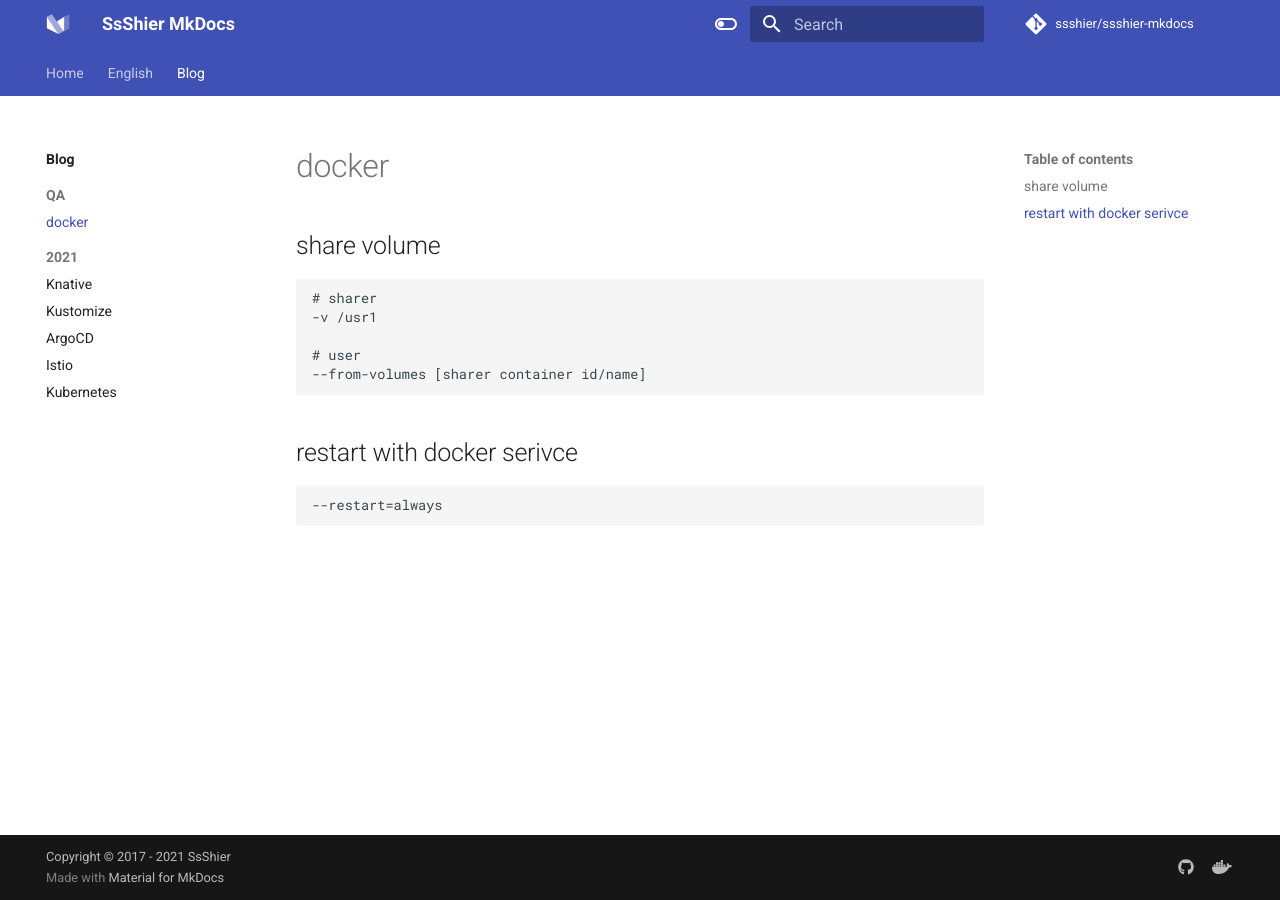
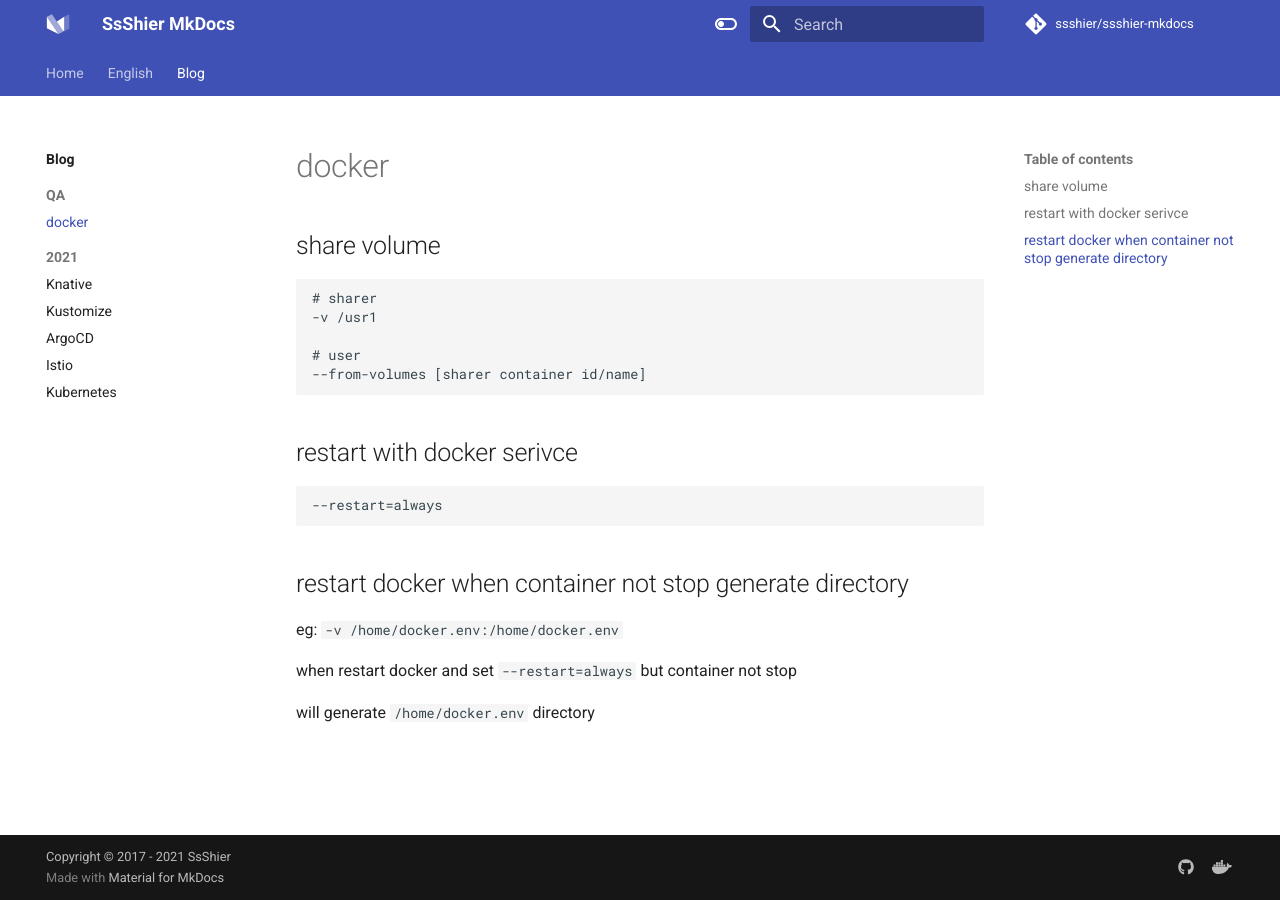
Before and after one commit to ssshier/mkdocs, an MkDocs documentation site: the page built from docs/blog/QA/docker.md, in a window 1280 px wide. Built offline with MkDocs 1.6.1 and Material for MkDocs 9.7.7, drawn with Linux system fonts in a browser that asks for light colours; comment, search, counter and statistics services are not loaded.

Commit message:
Update docker

````diff
--- a/docs/blog/QA/docker.md
+++ b/docs/blog/QA/docker.md
@@ -16,3 +16,12 @@
 ```
 --restart=always
 ```
+
+## restart docker when container not stop generate directory
+
+
+eg: `-v /home/docker.env:/home/docker.env`
+
+when restart docker and set `--restart=always` but container not stop
+
+will generate `/home/docker.env` directory
````
